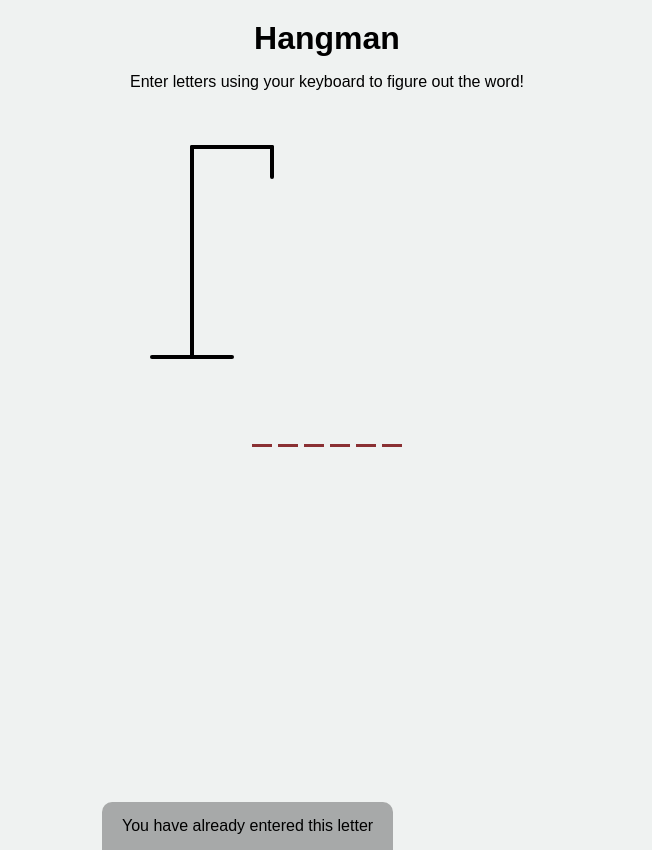
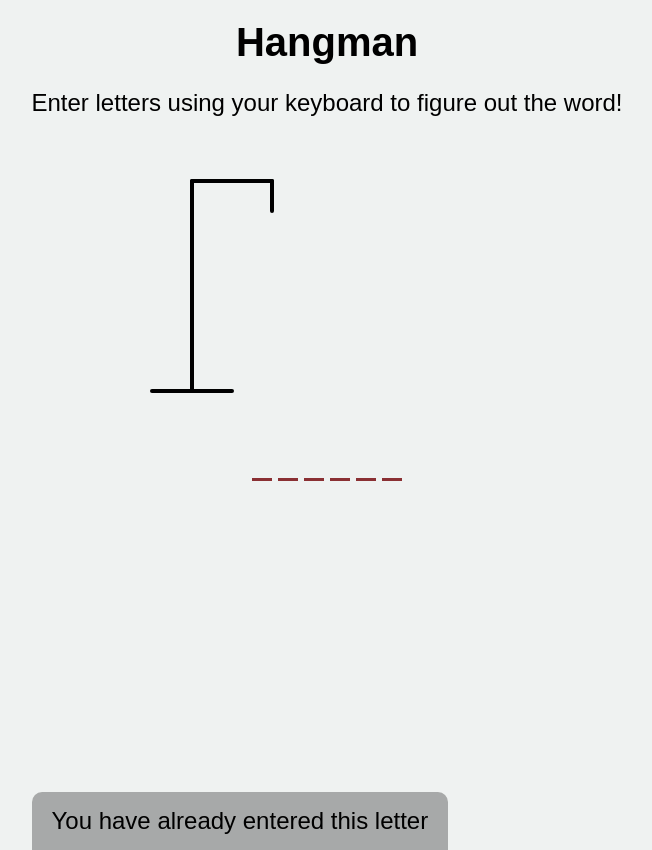
Before and after one commit to summeredwards/fwd-final-project, a React (Create React App) app: page / in a window 1280 px wide. Shown: the whole page, without its empty margins (313-965 px from the left). Built offline with nearby package versions, Linux system fonts and the light colour scheme; a web font is replaced by a local one.

Commit message:
change font size

```diff
--- a/src/App.css
+++ b/src/App.css
@@ -20,10 +20,12 @@ body {
 h1 {
   text-align: center;
   margin: 20px 0 0;
+  font-size: 40px;
 }
 
 p {
   text-align: center;
+  font-size: 24px;
 }
 
 .game-container {
```
